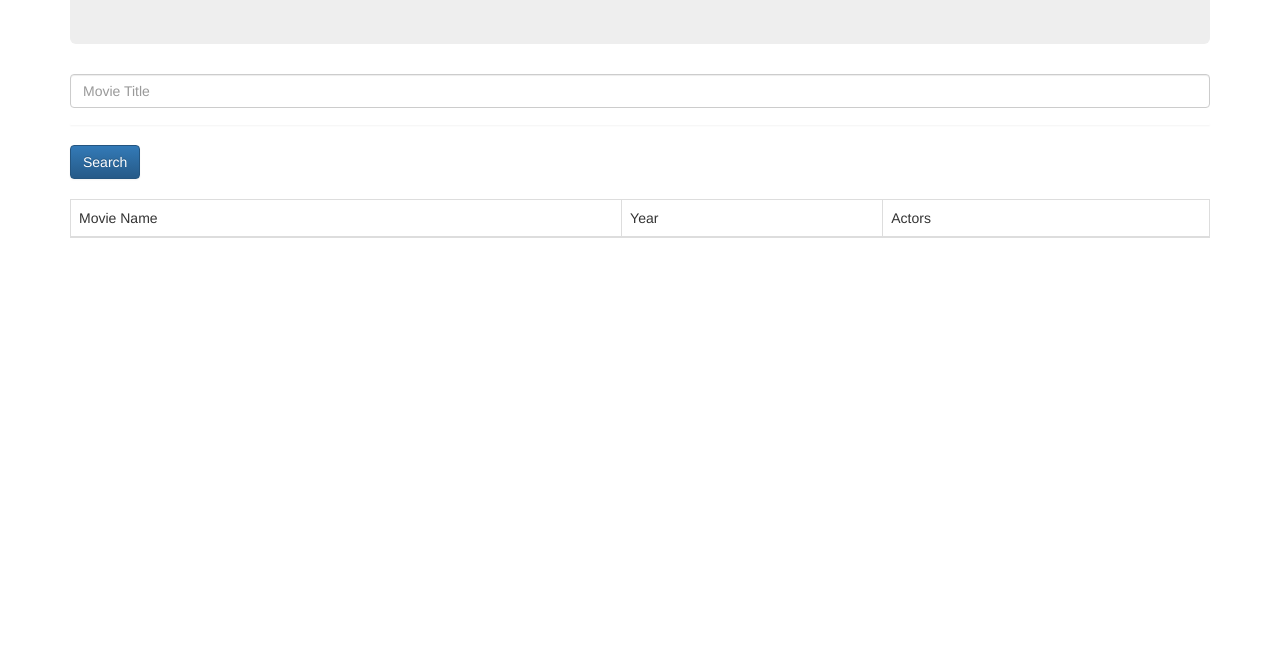
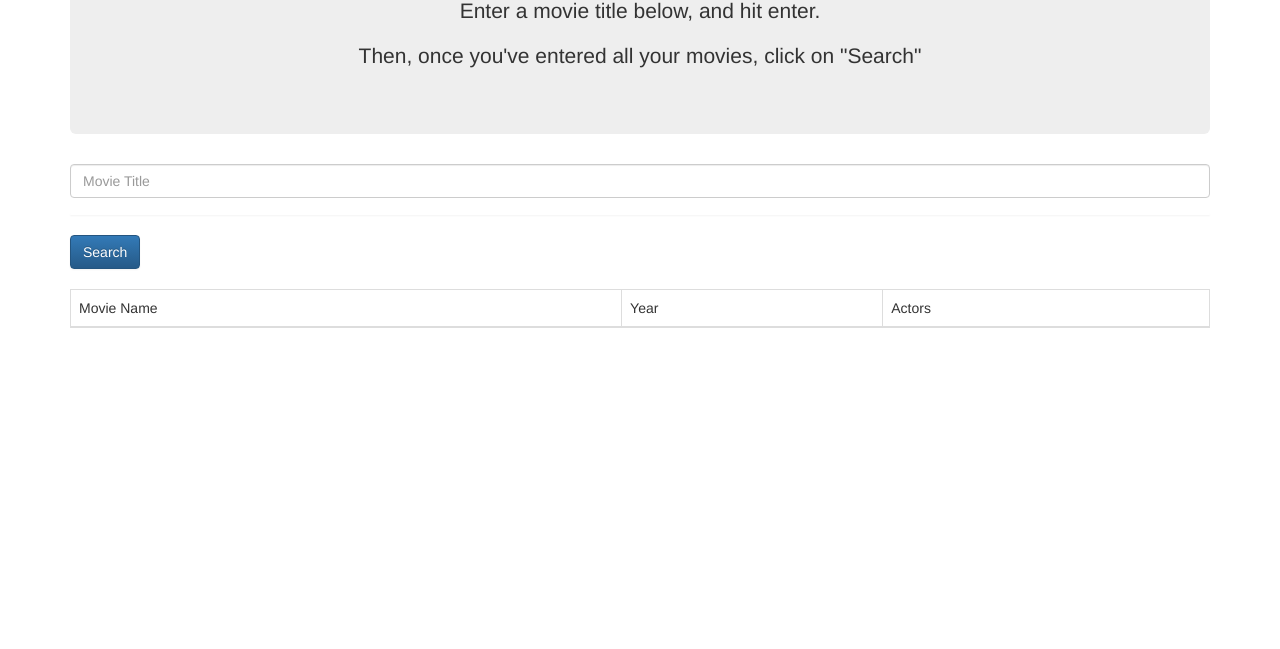
Before and after one commit to goodevilgenius/bootcamp-omdb, a plain HTML site: page index.html in a window 1280 px wide. Shown: the part 151-800 px from the top of the page. Drawn offline with nearby package versions, Linux system fonts and the light colour scheme.

Commit message:
Add description

```diff
--- a/index.html
+++ b/index.html
@@ -18,6 +18,8 @@
 <body class="container">
     <header class="jumbotron text-center">
         <h1>Movie Search</h1>
+        <p>Enter a movie title below, and hit enter.</p>
+        <p>Then, once you've entered all your movies, click on "Search"</p>
     </header>
     <div id="input">
         <form class="form-group">
```
